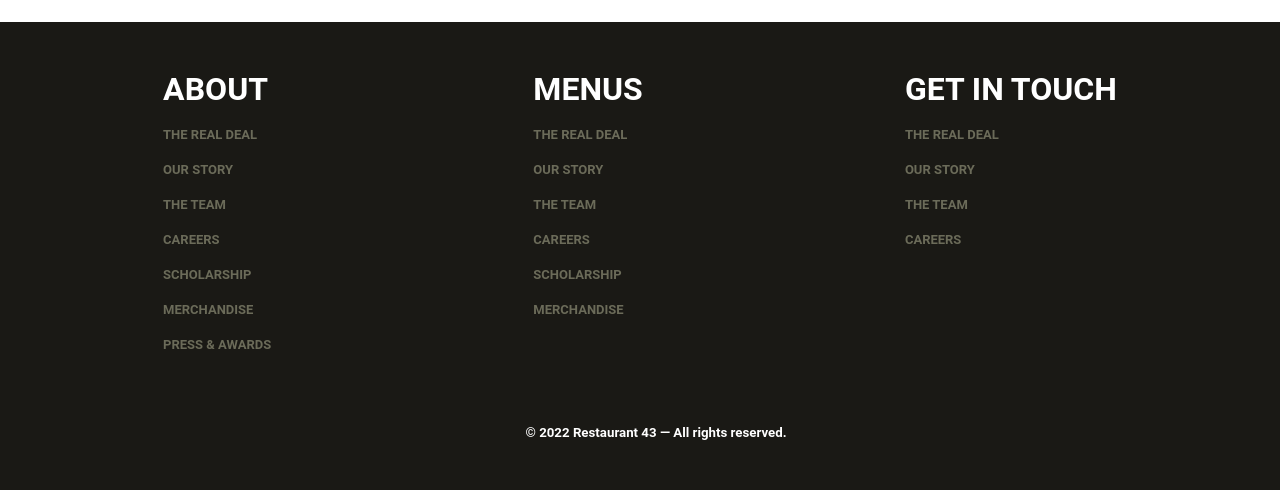
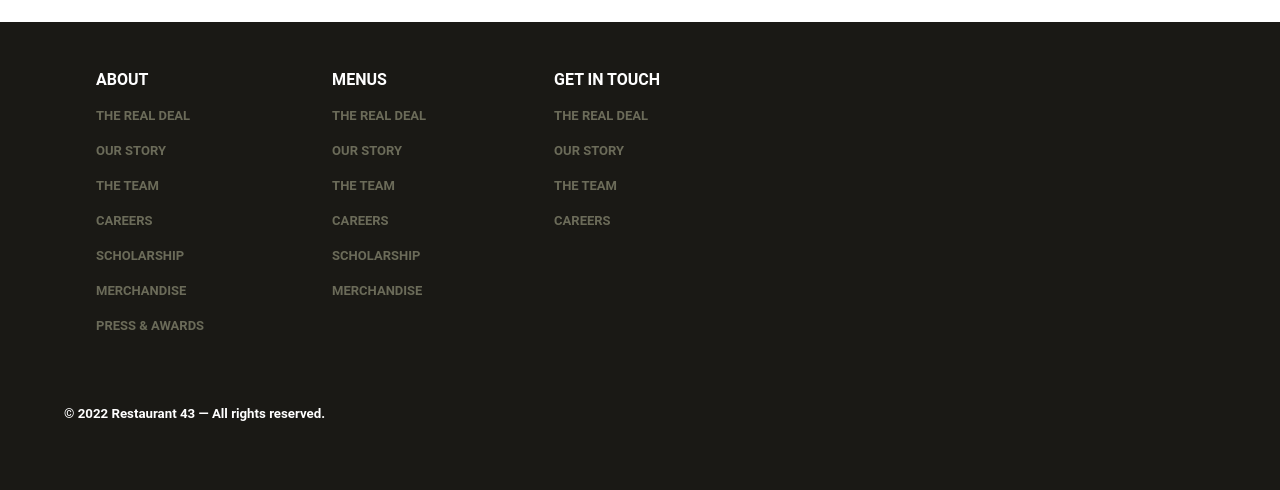
Before and after one commit to React-Js-team-43/restaurant-app, a React (Create React App) app: page / in a window 1280 px wide. Shown: the part 1335-1825 px from the top of the page. Built offline with nearby package versions, Linux system fonts and the light colour scheme.

Commit message:
edited footer to previous styles

```diff
--- a/src/index.css
+++ b/src/index.css
@@ -147,12 +147,13 @@
 
 .footer-info div{
   padding: 0 1.5rem;
-  margin: 0 auto;
+  margin: 0 2.5rem;
 }
 
 .footer-info h4{
   text-align: left;
-  margin-bottom: 0.5rem
+  margin-bottom: 0.5rem;
+  font-size: 1rem;
 }
 
 footer p{
@@ -169,7 +170,6 @@
 footer span h5{
   padding-left: 2rem;
   margin: 3rem 0;
-  text-align: center;
 }
 
 /** Home Slider **/
```
